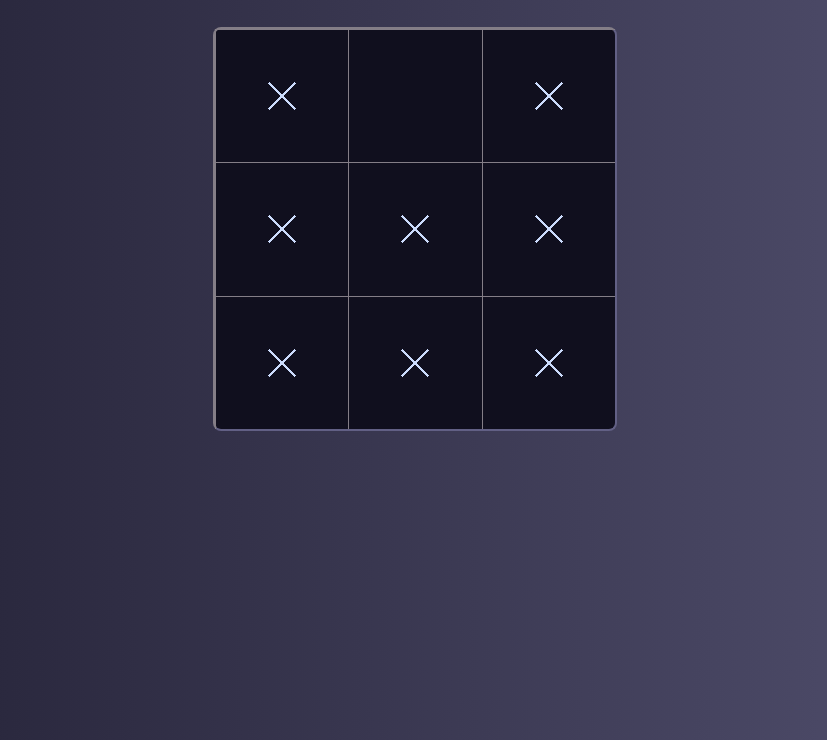
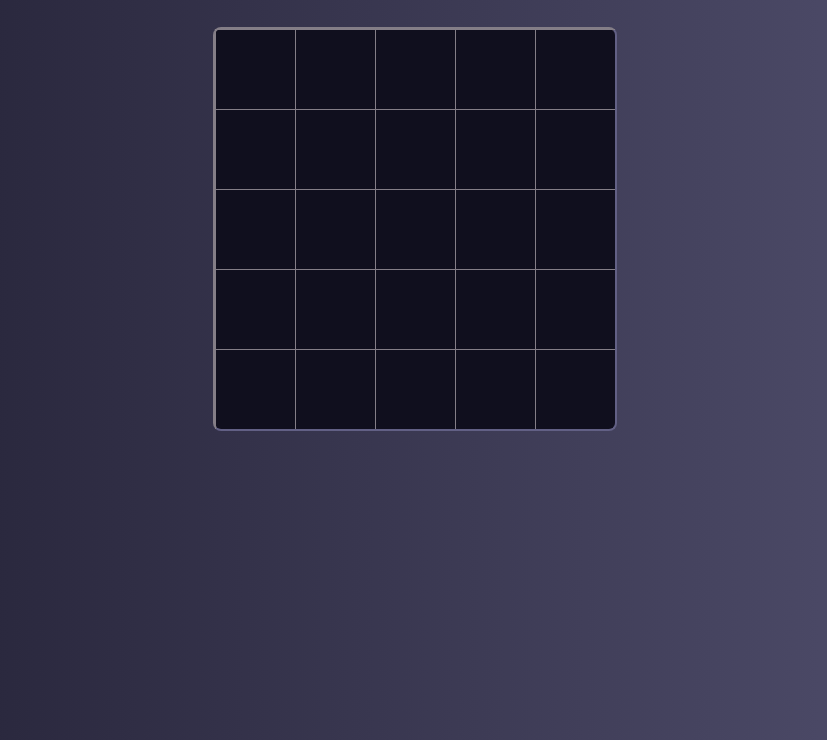
Before and after one commit to MemoryDreams/crispy-eureka, a plain HTML site: page index.html in a window 1280 px wide. Shown: the part 60-800 px from the top of the page, without its empty margins (225-1052 px from the left). Drawn offline with Linux system fonts and the light colour scheme.

Commit message:
We can now draw a field

```diff
--- a/index.html
+++ b/index.html
@@ -6,20 +6,12 @@
     <meta name="viewport" content="width=device-width, initial-scale=1.0">
     <link rel="stylesheet" type="text/css" href="style.css">
     <link rel="icon" type="image/x-icon" href="favicon.png">
+    <script src="script.js" defer></script>
     <title>Crispy Eureka!</title>
 </head>
 <body>
     <h1>Title</h1>
     <div id="playfield">
-        <div class="cell"><img src="cross.png"></div>
-        <div class="cell"></div>
-        <div class="cell"><img src="cross.png"></div>
-        <div class="cell"><img src="cross.png"></div>
-        <div class="cell"><img src="cross.png"></div>
-        <div class="cell"><img src="cross.png"></div>
-        <div class="cell"><img src="cross.png"></div>
-        <div class="cell"><img src="cross.png"></div>
-        <div class="cell"><img src="cross.png"></div>
     </div>
 </body>
 </html>
--- /dev/null
+++ b/script.js
@@ -0,0 +1,24 @@
+let sideBlocks = 0;
+let field = document.getElementById("playfield");
+
+
+
+
+
+
+
+function drawField(pix) {
+    document.documentElement.style.setProperty('--number', pix);
+    sideBlocks = pix;
+    for (let i = 1; i <= pix; i++) {
+        for (let l = 1; l <= pix; l++) {
+            let div = document.createElement('div');
+            div.className = 'cell';
+            div.setAttribute('id', i + ' ' + l);
+            field.appendChild(div);
+        }
+    }
+    return 0;
+}
+
+drawField(5);
--- a/style.css
+++ b/style.css
@@ -56,8 +56,8 @@ h1 {
     border-top: 2px solid var(--front2);
     border-radius: 2%;
     display: grid;
-    grid-template-columns: 1fr 1fr 1fr;
-    grid-template-rows: 1fr 1fr 1fr;
+    grid-template-columns: repeat(var(--number), 1fr);
+    grid-template-rows: repeat(var(--number), 1fr);
 }
 
 .cell {
```
Also changed, not shown: 1 other file.
